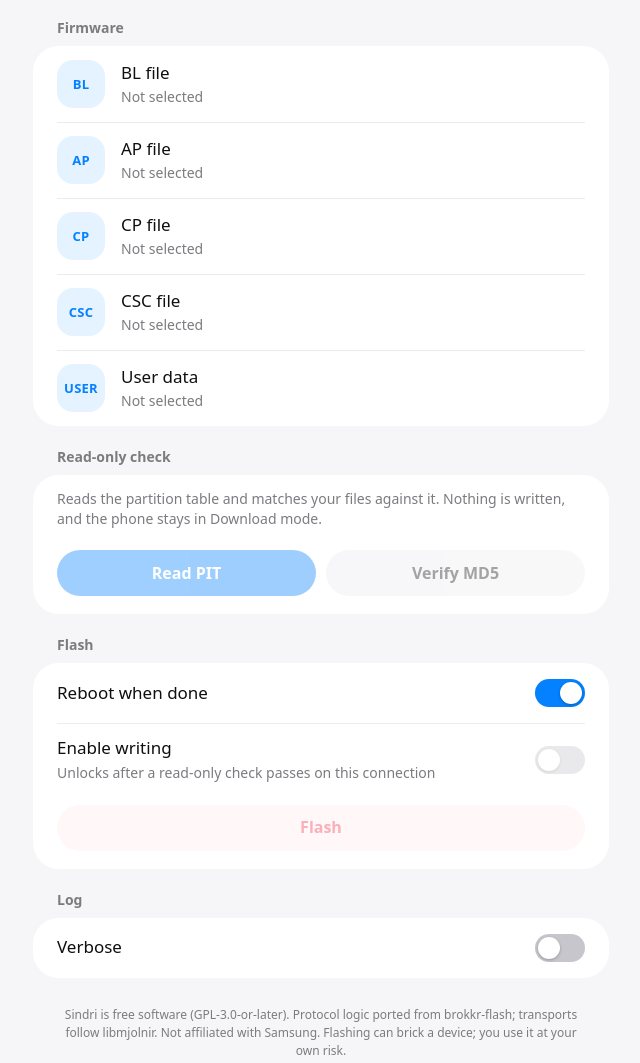
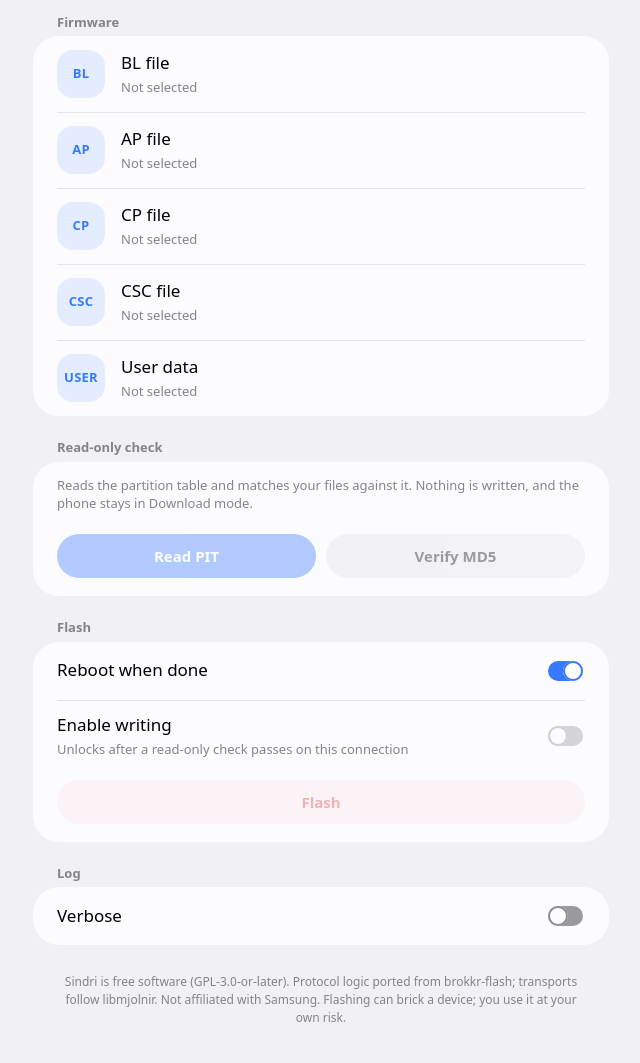
Before and after one commit to yoro1836/sindri, a website built with Vite: page index.html in a window 1280 px wide. Shown: the part 485-1548 px from the top of the page, without its empty margins (319-959 px from the left). Built offline with nearby package versions, Linux system fonts and the light colour scheme.

Commit message:
UI: match One UI 8 (SESL 8) values
Colors, list/subheader type sizes, 26dp corners, SESL switch
(35x20 track, ringed 20dp thumb), button and dialog metrics taken
from tribalfs/sesl-androidx sesl8 resources.

Co-Authored-By: Claude Opus 5.5 <noreply@anthropic.com>
Claude-Session: https://claude.ai/code/session_01B3kysU13x9ifuLVFcQP3od

```diff
--- a/src/ui/app.css
+++ b/src/ui/app.css
@@ -1,45 +1,50 @@
 /* Sindri UI in the style of Samsung One UI 8: expanded app bar, rounded list cards,
    pill buttons, inset switches, bottom sheet dialogs. Original CSS, no Samsung assets. */
 
+/* Values from One UI 8 (SESL 8) resources, via tribalfs/sesl-androidx (sesl8 branch). */
 :root {
-  --bg: #f6f6f8;
-  --card: #ffffff;
-  --text: #0f0f0f;
-  --text-2: #7b7b80;
-  --accent: #0381fe;
-  --accent-tonal: rgba(3, 129, 254, 0.1);
-  --tonal: #ececf0;
-  --divider: #ececef;
-  --danger: #f23149;
-  --danger-tonal: rgba(242, 49, 73, 0.1);
-  --ok: #1fa462;
-  --warn: #d88a00;
-  --switch-off: #c6c6cc;
+  --bg: #f1f1f3; /* sesl_round_and_bgcolor_light (gray L3) */
+  --card: #fcfcff; /* sesl_background_color_light (gray L1) */
+  --text: #010102; /* sesl_text1_light */
+  --text-2: #848487; /* sesl_text5_light: summaries, subheaders */
+  --accent: #387aff; /* sesl_primary_color */
+  --accent-tonal: rgba(56, 122, 255, 0.12);
+  --tonal: #e4e4e7; /* sesl_btn_background_color_light (gray L6) */
+  --divider: #e4e4e7; /* sesl_list_divider_color_light */
+  --danger: #d93e36; /* sesl_functional_red_light */
+  --danger-tonal: rgba(217, 62, 54, 0.12);
+  --ok: #11a85f; /* sesl_functional_green_light */
+  --warn: #e65b17; /* sesl_functional_orange_light */
+  --switch-off: #99999e; /* sesl_switch_track_off_color */
+  --switch-off-stroke: #8c8c8c; /* sesl_switch_thumb_off_stroke_color */
+  --switch-thumb: #fcfcff;
   --scrim: rgba(0, 0, 0, 0.32);
-  --toolbar: rgba(246, 246, 248, 0.82);
-  --radius-card: 26px;
-  --radius-sheet: 32px;
+  --toolbar: rgba(241, 241, 243, 0.8);
+  --radius-card: 26px; /* sesl_rounded_corner_radius */
+  --radius-sheet: 26px; /* sesl_dialog_background_corner_radius */
   --ease: cubic-bezier(0.22, 0.25, 0, 1);
   color-scheme: light;
 }
 
 @media (prefers-color-scheme: dark) {
   :root {
-    --bg: #000000;
-    --card: #171717;
-    --text: #fafafa;
-    --text-2: #8e8e93;
-    --accent: #3e91ff;
-    --accent-tonal: rgba(62, 145, 255, 0.16);
-    --tonal: #2a2a2c;
-    --divider: #262628;
-    --danger: #ff4f63;
-    --danger-tonal: rgba(255, 79, 99, 0.16);
-    --ok: #3ccf7e;
-    --warn: #ffb02e;
-    --switch-off: #4a4a4e;
+    --bg: #010102; /* gray D1 */
+    --card: #17171a; /* gray D3 */
+    --text: #fafaff; /* sesl_text1_dark */
+    --text-2: #99999e; /* sesl_text6_dark */
+    --accent: #387aff;
+    --accent-tonal: rgba(89, 143, 255, 0.18);
+    --tonal: #2d2d30; /* gray D4 */
+    --divider: #3a3a3d; /* sesl_list_divider_color_dark */
+    --danger: #fc6c65; /* sesl_functional_red_text_dark */
+    --danger-tonal: rgba(252, 108, 101, 0.16);
+    --ok: #58db9c;
+    --warn: #fc864c;
+    --switch-off: #636368; /* sesl_switch_track_off_color_dark */
+    --switch-off-stroke: #8f8f8f;
+    --switch-thumb: #fcfcff;
     --scrim: rgba(0, 0, 0, 0.6);
-    --toolbar: rgba(0, 0, 0, 0.78);
+    --toolbar: rgba(1, 1, 2, 0.78);
     color-scheme: dark;
   }
 }
@@ -89,7 +94,7 @@ button {
   opacity: 1;
 }
 .toolbar-title {
-  font-size: 19px;
+  font-size: 21px;
   font-weight: 700;
 }
 
@@ -110,7 +115,7 @@ button {
 }
 .hero-title {
   margin: 0;
-  font-size: 38px;
+  font-size: 34px;
   font-weight: 700;
   letter-spacing: -0.01em;
 }
@@ -128,8 +133,9 @@ button {
 
 /* ---------- list cards ---------- */
 .group-title {
-  margin: 22px 24px 8px;
-  font-size: 14px;
+  margin: 13px 24px 5px;
+  padding-top: 10px;
+  font-size: 13px;
   font-weight: 600;
   color: var(--text-2);
 }
@@ -165,7 +171,7 @@ details[open] > summary.group-title::after {
   display: flex;
   align-items: center;
   gap: 16px;
-  min-height: 60px;
+  min-height: 58px;
   padding: 14px 24px;
   margin: 0;
 }
@@ -200,7 +206,7 @@ details[open] > summary.group-title::after {
   font-size: 17px;
 }
 .item-sum {
-  font-size: 14px;
+  font-size: 13px;
   color: var(--text-2);
   line-height: 1.4;
 }
@@ -208,7 +214,7 @@ details[open] > summary.group-title::after {
   color: var(--accent);
 }
 .item-value {
-  color: var(--text-2);
+  color: var(--accent);
   font-size: 15px;
   text-align: right;
   font-variant-numeric: tabular-nums;
@@ -235,11 +241,11 @@ details[open] > summary.group-title::after {
 }
 .btn {
   flex: 1 1 140px;
-  height: 46px;
+  height: 44px;
   padding: 0 22px;
   border: 0;
-  border-radius: 999px;
-  font-size: 16px;
+  border-radius: 22px;
+  font-size: 15px;
   font-weight: 600;
   cursor: pointer;
   transition: transform 0.15s var(--ease), filter 0.15s, opacity 0.2s;
@@ -271,8 +277,10 @@ details[open] > summary.group-title::after {
 .btn.text {
   flex: 1;
   background: none;
-  color: var(--accent);
+  color: var(--text);
   height: 52px;
+  font-size: 18px;
+  font-weight: 600;
 }
 .danger-text {
   color: var(--danger) !important;
@@ -291,16 +299,16 @@ details[open] > summary.group-title::after {
   place-items: center;
 }
 
-/* ---------- switch ---------- */
+/* ---------- switch (SESL: track 35x20 r10, thumb 20dp ring 2dp) ---------- */
 .switch {
   appearance: none;
   -webkit-appearance: none;
   flex: none;
   position: relative;
-  width: 50px;
-  height: 28px;
-  margin: 0;
-  border-radius: 999px;
+  width: 35px;
+  height: 20px;
+  margin: 0 2px;
+  border-radius: 10px;
   background: var(--switch-off);
   cursor: pointer;
   transition: background 0.25s var(--ease);
@@ -308,23 +316,24 @@ details[open] > summary.group-title::after {
 .switch::after {
   content: '';
   position: absolute;
-  top: 3px;
-  left: 3px;
-  width: 22px;
-  height: 22px;
+  top: 0;
+  left: 0;
+  width: 20px;
+  height: 20px;
   border-radius: 50%;
-  background: #fff;
-  box-shadow: 0 1px 3px rgba(0, 0, 0, 0.25);
-  transition: transform 0.3s var(--ease);
+  background: var(--switch-thumb);
+  box-shadow: inset 0 0 0 2px var(--switch-off-stroke);
+  transition: transform 0.3s var(--ease), box-shadow 0.25s var(--ease);
 }
 .switch:checked {
   background: var(--accent);
 }
 .switch:checked::after {
-  transform: translateX(22px);
+  transform: translateX(15px);
+  box-shadow: inset 0 0 0 2px var(--accent);
 }
 .switch:disabled {
-  opacity: 0.38;
+  opacity: 0.4;
   cursor: default;
 }
 .item.clickable:has(.switch:disabled) {
@@ -460,8 +469,8 @@ th {
 .sheet {
   position: fixed;
   left: 50%;
-  bottom: calc(12px + env(safe-area-inset-bottom));
-  width: min(560px, calc(100% - 24px));
+  bottom: calc(16px + env(safe-area-inset-bottom));
+  width: min(560px, calc(100% - 20px));
   transform: translateX(-50%);
   background: var(--card);
   border-radius: var(--radius-sheet);
@@ -471,11 +480,11 @@ th {
 }
 .sheet-title {
   margin: 0 0 12px;
-  font-size: 20px;
+  font-size: 19px;
   font-weight: 700;
 }
 .sheet-body {
-  font-size: 15px;
+  font-size: 14px;
   color: var(--text-2);
   line-height: 1.5;
 }
```
Also changed, not shown: NOTICE.md (+2 -0 lines).
